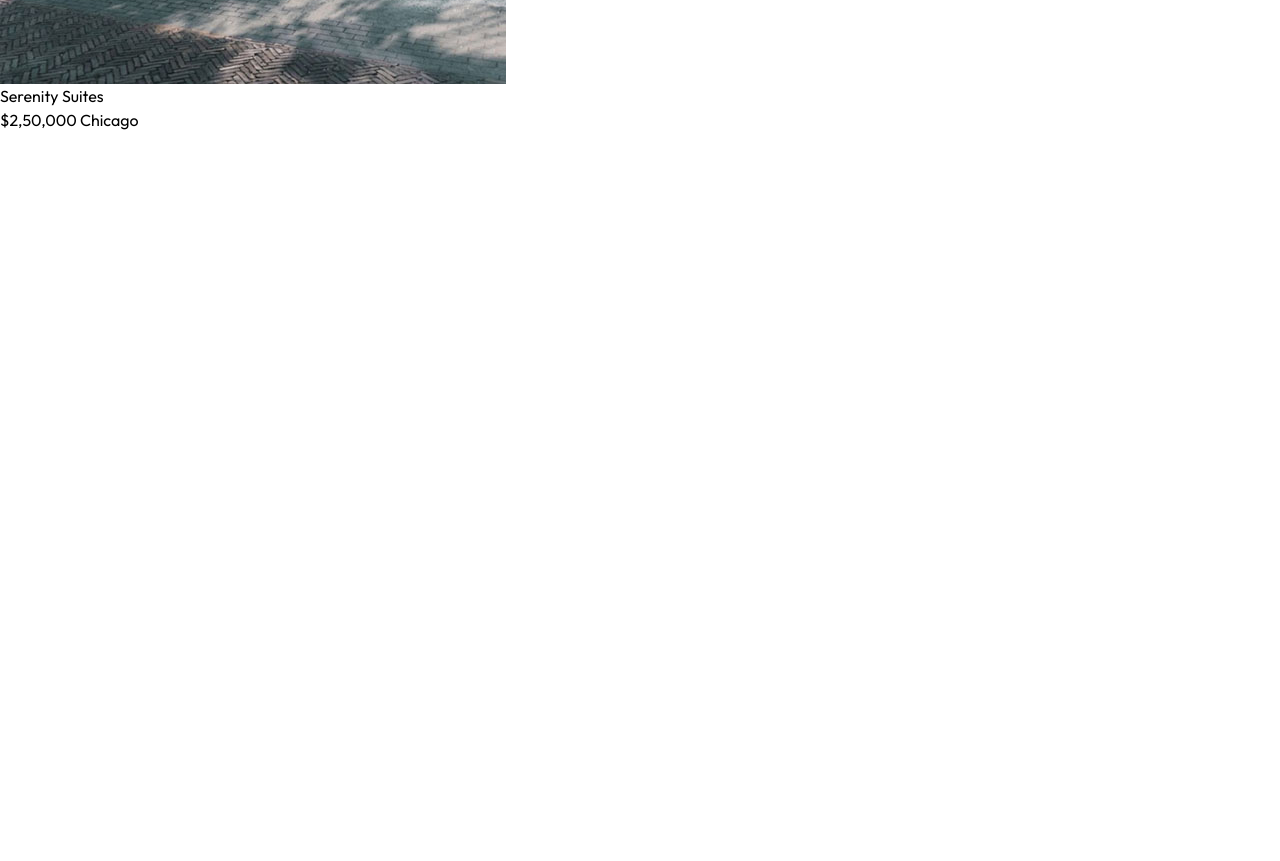
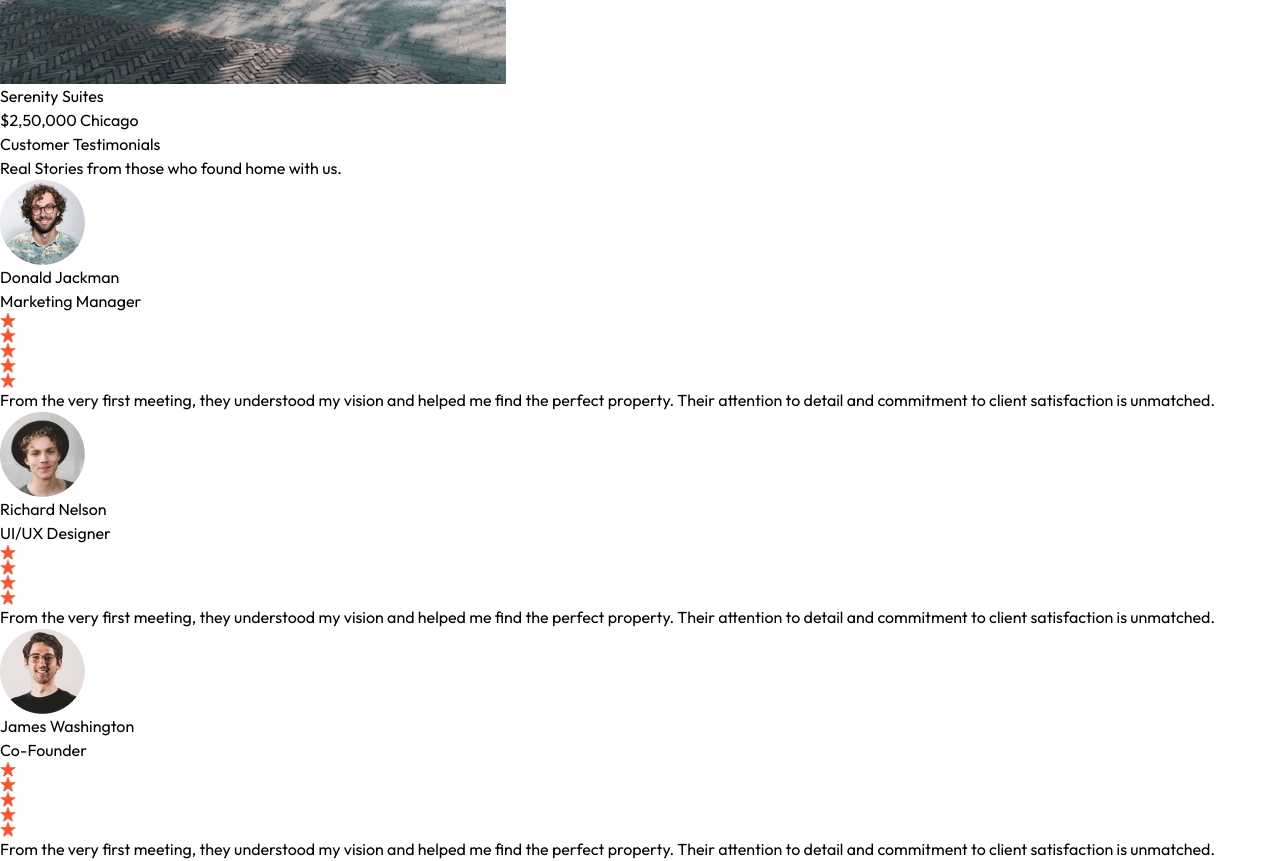
Before and after one commit to Shreeti-Bajracharya/RealEstateFrontend, a React (Vite) app: page / in a window 1280 px wide. Shown: the part 5640-6501 px from the top of the page. Before the commit the page ends 5772 px from the top, so only its background shows below. Built offline with nearby package versions, Linux system fonts and the light colour scheme.

Commit message:
Testimonials Section Done

```diff
--- a/index.html
+++ b/index.html
@@ -1,5 +1,5 @@
 <!doctype html>
-<html lang="en">
+<html lang="en" class="scroll-smooth">
   <head>
     <meta charset="UTF-8" />
     <link rel="icon" type="image/svg+xml" href="/favicon.svg" />
--- a/src/App.jsx
+++ b/src/App.jsx
@@ -1,6 +1,7 @@
 import About from './components/About'
 import Header from './components/Header'
 import Projects from './components/Projects'
+import Testimonials from './components/Testimonials'
 
 const App = () => {
   return (
@@ -8,6 +9,7 @@
       <Header/>
       <About/>
       <Projects/>
+      <Testimonials/>
     </div>
   )
 }
--- a/src/components/Projects.jsx
+++ b/src/components/Projects.jsx
@@ -81,7 +81,7 @@
                     {project.title}
                   </h2>
                   <p className="text-gray-500 text-sm">
-                    {project.price} <span></span> {project.location}
+                    {project.price} <span className="px-1"></span> {project.location}
                   </p>
                 </div>
               </div>
--- /dev/null
+++ b/src/components/Testimonials.jsx
@@ -0,0 +1,29 @@
+import React from 'react'
+import { assets, testimonialsData } from '../assets/assets'
+
+const Testimonials = () => {
+  return (
+    <div className='container mx-auto py-10 lg:px-32 w-full overflow-hidden ' id='Testimonials'>
+        <h1 className='text-2xl sm:text-4xl font-bold mb-2 text-center'>Customer <span className='underline underline-offset-4 decoration-1 under font-light'>Testimonials</span></h1>
+        <p className='text-center text-gray-500 mb-12 max-w-80 mx-auto'>Real Stories from those who found home with us.</p>
+
+        <div className='flex flex-wrap justify-center gap-8'>
+            {testimonialsData.map((testimonial, index)=>(
+                <div key={index} className='max-w-[340px] border shadow-lg rounded px-8 py-12 text-center'>
+                    <img className='w-20 h-20 rounded-full mx-auto mb-4' src={testimonial.image} alt={testimonial.alt} />
+                    <h2 className='text-xl text-gray-700 font-medium'>{testimonial.name}</h2>
+                    <p className='text-gray-500 mb-4 text-sm'>{testimonial.title}</p>
+                    <div className='flex justify-center gap-1 textt-red-500 mb-4'>
+                        {Array.from({length:testimonial.rating}, (item, index)=>(
+                            <img src={assets.star_icon} key={index} alt="" />
+                        ))}
+                    </div>
+                    <p className='text-gray-600'>{testimonial.text}</p>
+                </div>
+            ))}
+        </div>
+    </div>
+  )
+}
+
+export default Testimonials
```
